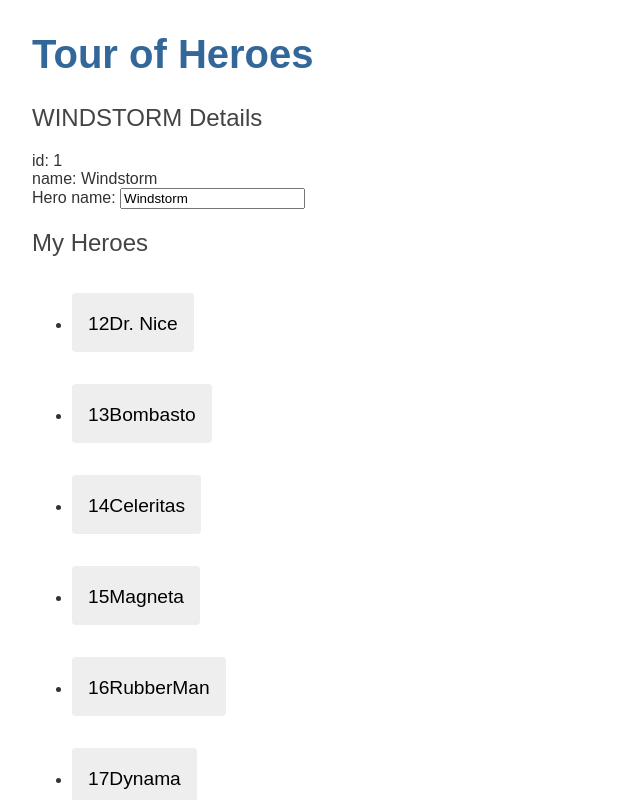
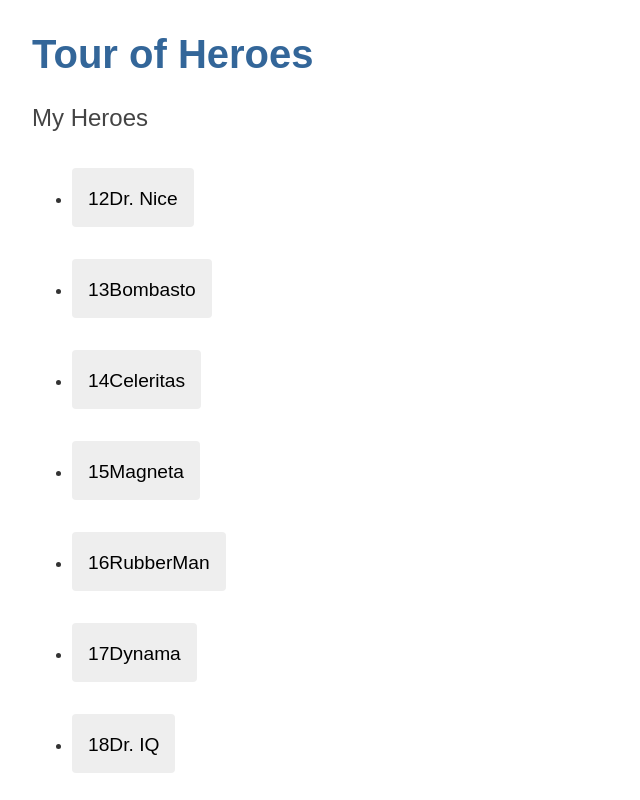
Before and after one commit to SergioMarcoZanin/angular-tour-of-heroes, an Angular app: page / in a window 1280 px wide. Shown: the top 800 px of the page, without its empty margins (0-640 px from the left). Built offline with nearby package versions, Linux system fonts and the light colour scheme.

Commit message:
two-way-binding list

```diff
--- a/src/app/heroes/heroes.component.html
+++ b/src/app/heroes/heroes.component.html
@@ -1,17 +1,19 @@
-<h2>{{hero.name | uppercase}} Details</h2>
-<div><span>id: </span>{{hero.id}}</div>
-<div><span>name: </span>{{hero.name}}</div>
-
-<div>
-    <label for="name">Hero name: </label>
-    <input id="name" [(ngModel)]="hero.name" placeholder="name">
-  </div>
 
   <h2>My Heroes</h2>
   <ul class="heroes">
-    <li *ngFor="let hero of heroes">      <button type="button">
+    <li *ngFor="let hero of heroes">
+        <button type="button" (click)="onSelect(hero)">
         <span class="badge">{{hero.id}}</span>
         <span class="name">{{hero.name}}</span>
       </button>
     </li>
   </ul>
+
+  <div *ngIf="selectedHero">
+    <h2>{{selectedHero.name | uppercase}} Details</h2>
+    <div>id: {{selectedHero.id}}</div>
+    <div>
+      <label for="hero-name">Hero name: </label>
+      <input id="hero-name" [(ngModel)]="selectedHero.name" placeholder="name">
+    </div>
+  </div>
--- a/src/app/heroes/heroes.component.ts
+++ b/src/app/heroes/heroes.component.ts
@@ -10,12 +10,9 @@
 export class HeroesComponent implements OnInit {
 
   heroes = HEROES;
+  selectedHero?: Hero;
 
 
-  hero: Hero = {
-    id:1,
-    name: 'Windstorm'
-  }
 
   constructor(){
 
@@ -24,8 +21,8 @@
   ngOnInit(): void {
 
   }
-  onSelect(): void {
-
+  onSelect(hero: Hero): void {
+    this.selectedHero = hero;
   }
 
 }
```
